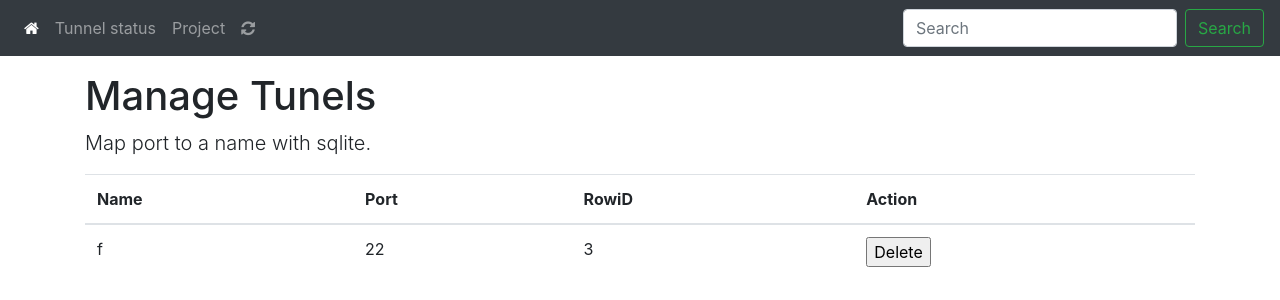
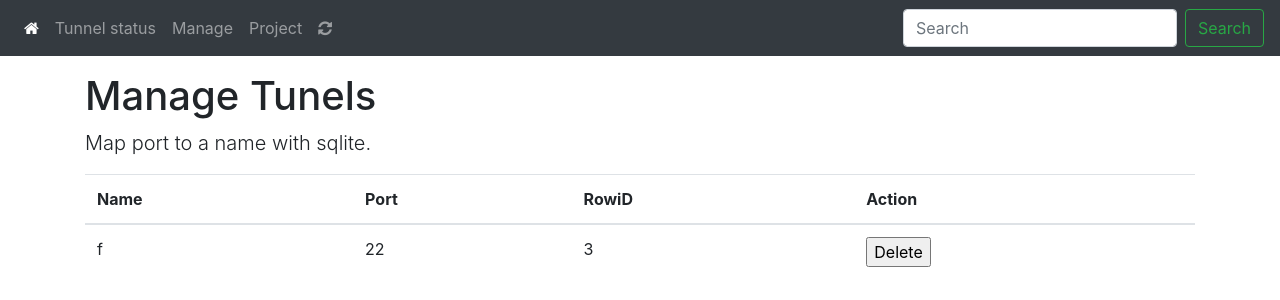
Before and after one commit to aink99/ssh-gateway, a PHP site: page /manage.php in a window 1280 px wide. Shown: the top 300 px of the page. Run offline with PHP 8.4, Linux system fonts and the light colour scheme; data comes from the database, SQL or seed files in the repository.

Commit message:
Added manage page

```diff
--- a/www/nav.php
+++ b/www/nav.php
@@ -26,6 +26,9 @@
           </li>
           <li class="nav-item">
             <a class="nav-link" href="/status.php">Tunnel status <span class="sr-only">(current)</span></a>
+          </li>
+          <li class="nav-item">
+            <a class="nav-link" href="/manage.php">Manage <span class="sr-only">(current)</span></a>
           </li>
           <li class="nav-item">
             <a class="nav-link" href="https://github.com/aink99/ssh-gateway" target="_blank">Project</a>
```
